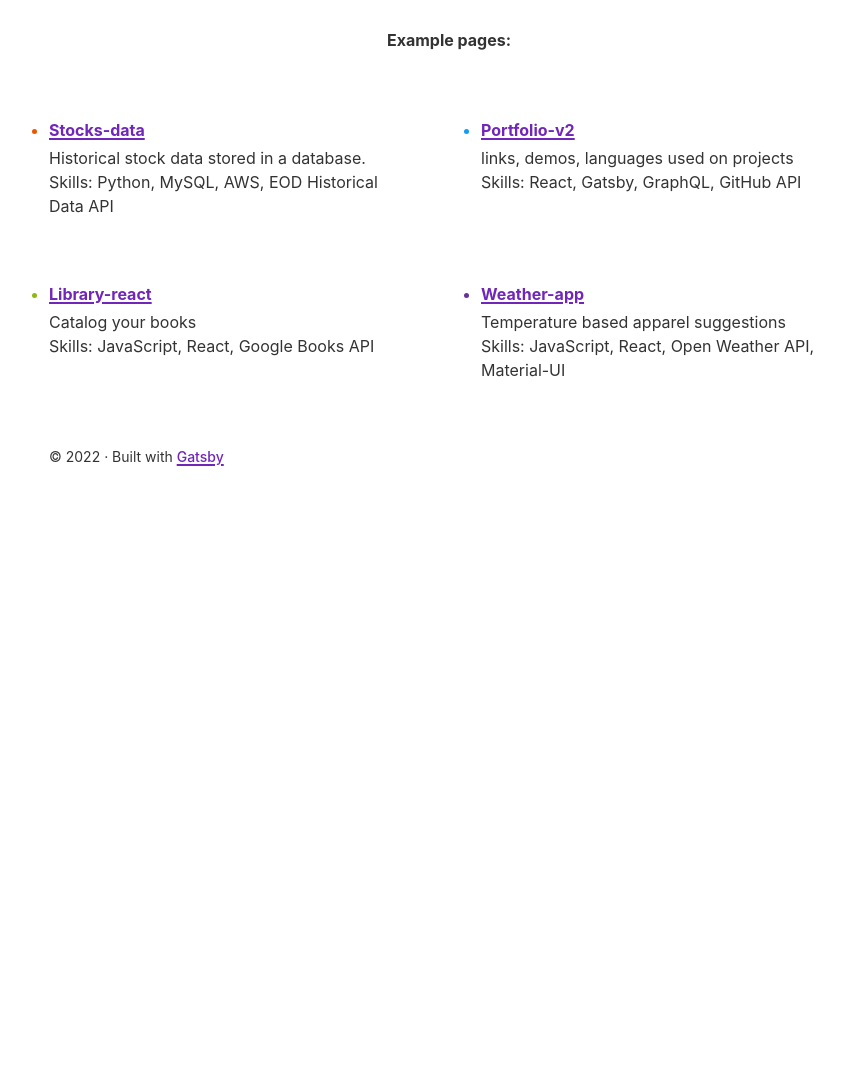
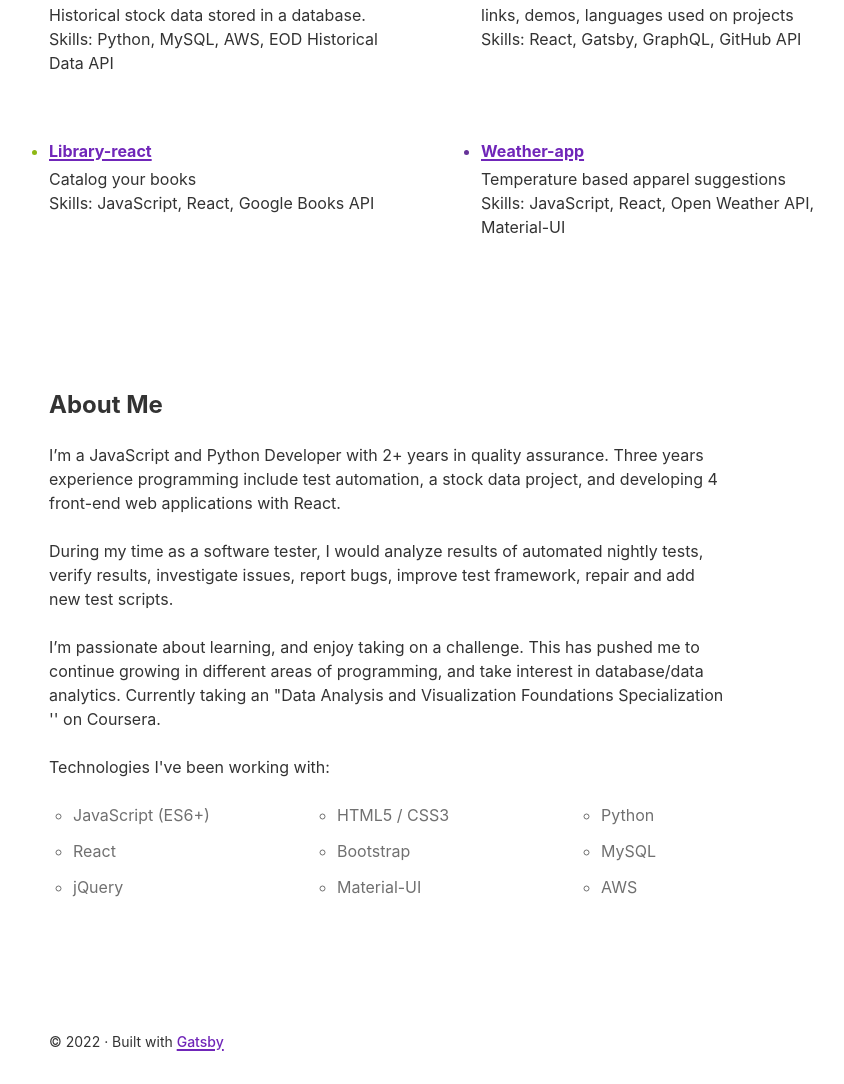
Before and after one commit to kkote/portfolio-gatsby, a Gatsby site: page / in a window 1280 px wide. Shown: the part 635-1719 px from the top of the page, without its empty margins (191-1035 px from the left). Before the commit the page ends 1134 px from the top, so only its background shows below. Built offline with nearby package versions, Linux system fonts and the light colour scheme; Gatsby itself is replaced by a stand-in of ours.

Commit message:
add about section

```diff
--- /dev/null
+++ b/src/components/about.js
@@ -0,0 +1,69 @@
+import React from 'react'
+/* import { Header } from 'components/theme'
+import { Container, Button } from 'components/common'
+import {
+    Wrapper,IntroWrapper,Details,FirstLine,SecondLine,ThirdLine,FourthLine,Contact,
+} from './intro' */
+
+const styles = {
+    section: {
+        paddingBottom     : "2rem",
+        backgroundSize    : "contain",
+        backgroundPosition: "right top",
+        backgroundRepeat  : "no-repeat"
+    },
+    wrapper: {
+	    backgroundSize: "contain",
+	    backgroundPosition: "left top",
+	    backgroundRepeat: "no-repeat",
+	    padding: "4rem 0"
+    },
+    list: {
+        listStyleType: "circle",
+        columns: "3",
+        paddingKeft: "1.2rem",
+        color: "#707070"
+    },
+
+};
+
+
+export const About = () => (
+  <div style={styles.wrapper} id="about">
+    <h2>About Me</h2>
+    <div>
+      <div>
+        <p>
+            I’m a JavaScript and Python Developer with 2+ years in quality assurance.
+            Three years experience programming include test automation, a stock data project, and
+            developing 4 front-end web applications with React.
+        </p>
+        <p>
+            During my time as a software tester, I would analyze results of automated nightly tests,
+            verify results, investigate issues, report bugs, improve test framework, repair and add new test scripts.
+        </p>
+        <p>
+            I’m passionate about learning, and enjoy taking on a challenge.
+            This has pushed me to continue growing in different areas of programming, and take interest in database/data analytics.
+            Currently taking an "Data Analysis and Visualization Foundations Specialization '' on Coursera.
+        </p>
+        <p>Technologies I've been working with:</p>
+        <div>
+          <ul style={styles.list} >
+            <li>JavaScript (ES6+)</li>
+            <li>React </li>
+            <li>jQuery</li>
+            <li>HTML5 / CSS3</li>
+            <li>Bootstrap</li>
+            <li>Material-UI</li>
+            <li>Python</li>
+            <li>MySQL</li>
+            <li>AWS</li>
+          </ul>
+        </div>
+      </div>
+    </div>
+  </div>
+)
+
+export default About
--- a/src/components/intro.js
+++ b/src/components/intro.js
@@ -7,22 +7,22 @@ import {
 
 const styles = {
     section: {
-        paddingBottom: "4rem",
-        backgroundSize: "contain",
+        paddingBottom     : "2rem",
+        backgroundSize    : "contain",
         backgroundPosition: "right top",
-        backgroundRepeat: "no-repeat"
+        backgroundRepeat  : "no-repeat"
     },
     wrapper: {
-        maxWidth: "1280px",
-	    margin: "0 auto",
-	    width: "90%",
-        padding: "4rem 0",
-        display: "flex",
-        alignItems: "center",
+        maxWidth      : "1280px",
+        margin        : "0 auto",
+        width         : "90%",
+        padding       : "4rem 0",
+        display       : "flex",
+        alignItems    : "center",
         justifyContent: "space between"
     },
     details: {
-        flex: "1",
+        flex      : "1",
         fontFamily: "'Nunito Sans',sans-serif"
     },
 };
--- a/src/components/layout.js
+++ b/src/components/layout.js
@@ -11,6 +11,7 @@ import { useStaticQuery, graphql } from "gatsby"
 
 import Header from "./header"
 import Intro from "./intro"
+import About from "./about"
 import "./layout.css"
 
 const Layout = ({ children }) => {
@@ -36,6 +37,7 @@ const Layout = ({ children }) => {
       >
         <Intro />
         <main>{children}</main>
+        <About />
         <footer
           style={{
             marginTop: `var(--space-5)`,
--- a/src/pages/index.js
+++ b/src/pages/index.js
@@ -1,6 +1,5 @@
 import * as React from "react"
 import { Link } from "gatsby"
-import { StaticImage } from "gatsby-plugin-image"
 
 import Layout from "../components/layout"
 import Seo from "../components/seo"
@@ -44,16 +43,6 @@ const utmParameters = `?utm_source=starter&utm_medium=start-page&utm_campaign=de
 const IndexPage = () => (
   <Layout>
     <Seo title="Home" />
-    <div className={styles.textCenter}>
-      <h1>
-        Welcome to <b>Gatsby!</b>
-      </h1>
-      <p className={styles.intro}>
-        <b>Example pages:</b>{" "}
-
-        <br />
-      </p>
-    </div>
     <ul className={styles.list}>
       {links.map(link => (
         <li key={link.url} className={styles.listItem}>
```
Lines whose indentation alone changed are shown as unchanged.
